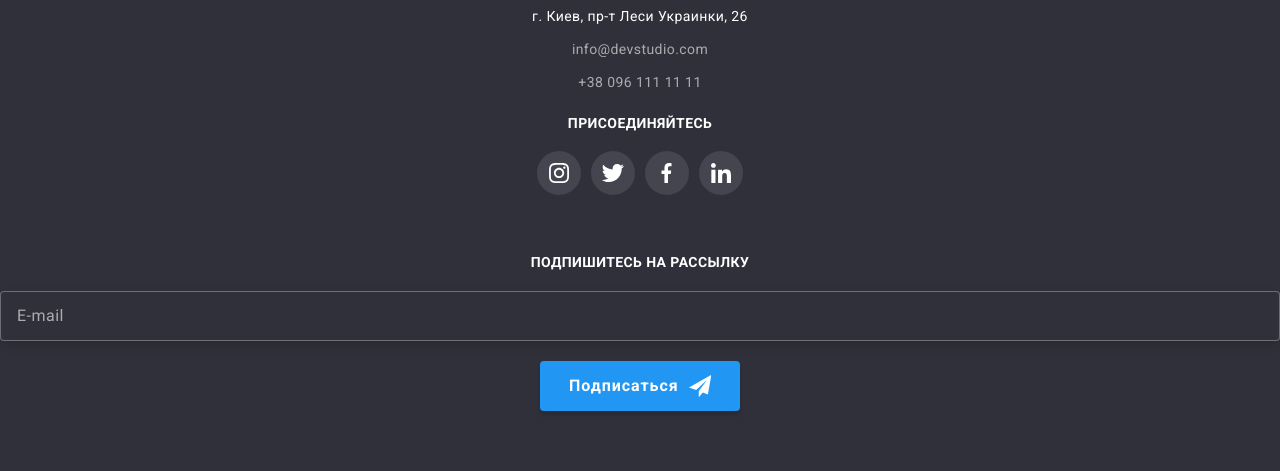
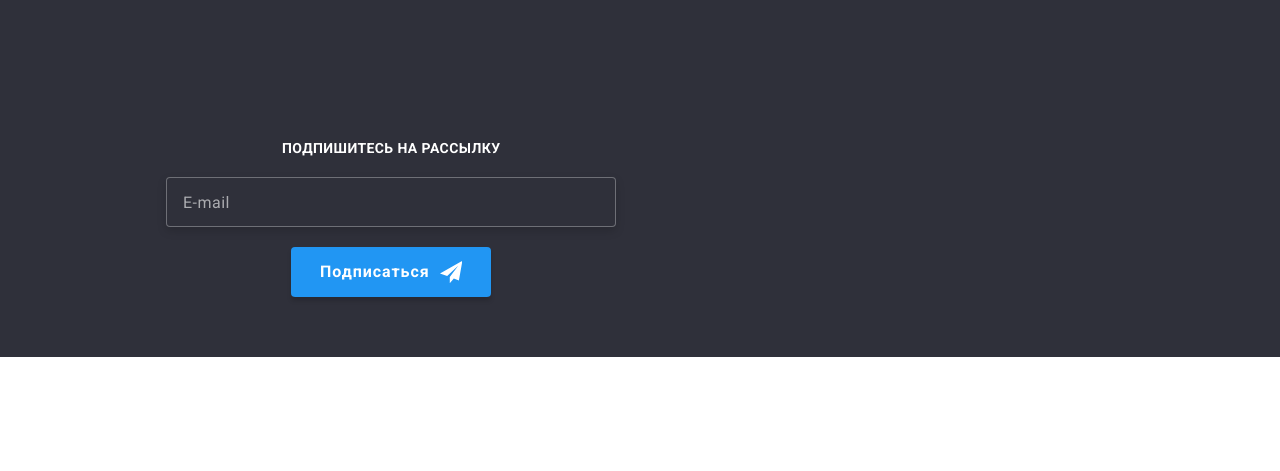
Before and after one commit to Ex0rc1st/goit-markup-hw-08, a plain HTML site: page portfolio.html in a window 1280 px wide. Shown: the part 1737-2208 px from the top of the page. After the commit the page ends 2094 px from the top, so only its background shows below. Drawn offline with nearby package versions, Linux system fonts and the light colour scheme.

Commit message:
footer tab done

```diff
--- a/sass/components/_container.scss
+++ b/sass/components/_container.scss
@@ -1,4 +1,5 @@
 .container {
+    position: relative;
     width: 100%;
     padding-left: 15px;
     padding-right: 15px;
--- a/sass/layuot/_footer-sub.scss
+++ b/sass/layuot/_footer-sub.scss
@@ -2,6 +2,9 @@
     // margin-left: 93px;
     // margin-top: 12px;
     padding-top: 60px;
+    @media screen and (min-width: 768px) {
+        padding-top: 247px;
+        }
 }
 
 .footer-sub-form {
@@ -21,6 +24,11 @@
     margin-bottom: 20px;
 
     text-align: center;
+
+    @media screen and (min-width: 768px) {
+            text-align: unset;
+            margin-left: 282px;
+        }
 }
 
 .footer-sub-email {
@@ -55,6 +63,11 @@
 
         color: rgba(255, 255, 255, 0.6);
     }
+
+    @media screen and (min-width: 768px) {
+        max-width: 450px;
+        margin-left: 166px;
+    }
 }
 
 .footer-sub-btn {
@@ -83,6 +96,10 @@
 
     padding: 10px 29px;
     cursor: pointer;
+
+    @media screen and (min-width: 768px) {
+        margin-left: 291px;
+    }
 }
 
 .footer-sub-btn-icon {
--- a/sass/layuot/_footer.scss
+++ b/sass/layuot/_footer.scss
@@ -3,10 +3,19 @@
     background-color: var(--background-color);
     padding-top: 60px;
     padding-bottom: 60px;
+    @media screen and (min-width: 768px) {
+        padding-top: 0;
+        }
 }
 
 .footer-info {
     text-align: center;
+    @media screen and (min-width: 768px) {
+        position: absolute;
+        width: 232px;
+        top: 60px;
+        left: 76px;
+        }
 }
 
 .footer-address {
@@ -52,6 +61,12 @@
     margin-top: 20px;
     // margin-left: 70px;
     width: auto;
+    @media screen and (min-width: 768px) {
+            position: absolute;
+            width: 206px;
+            top: 65px;
+            right: 89px;
+        }
 }
 
 .footer-soc-header {
```
Also changed, not shown: sass/base/_common.scss (+4 -5 lines), css/main.css, css/main.min.css, 2 other files.
